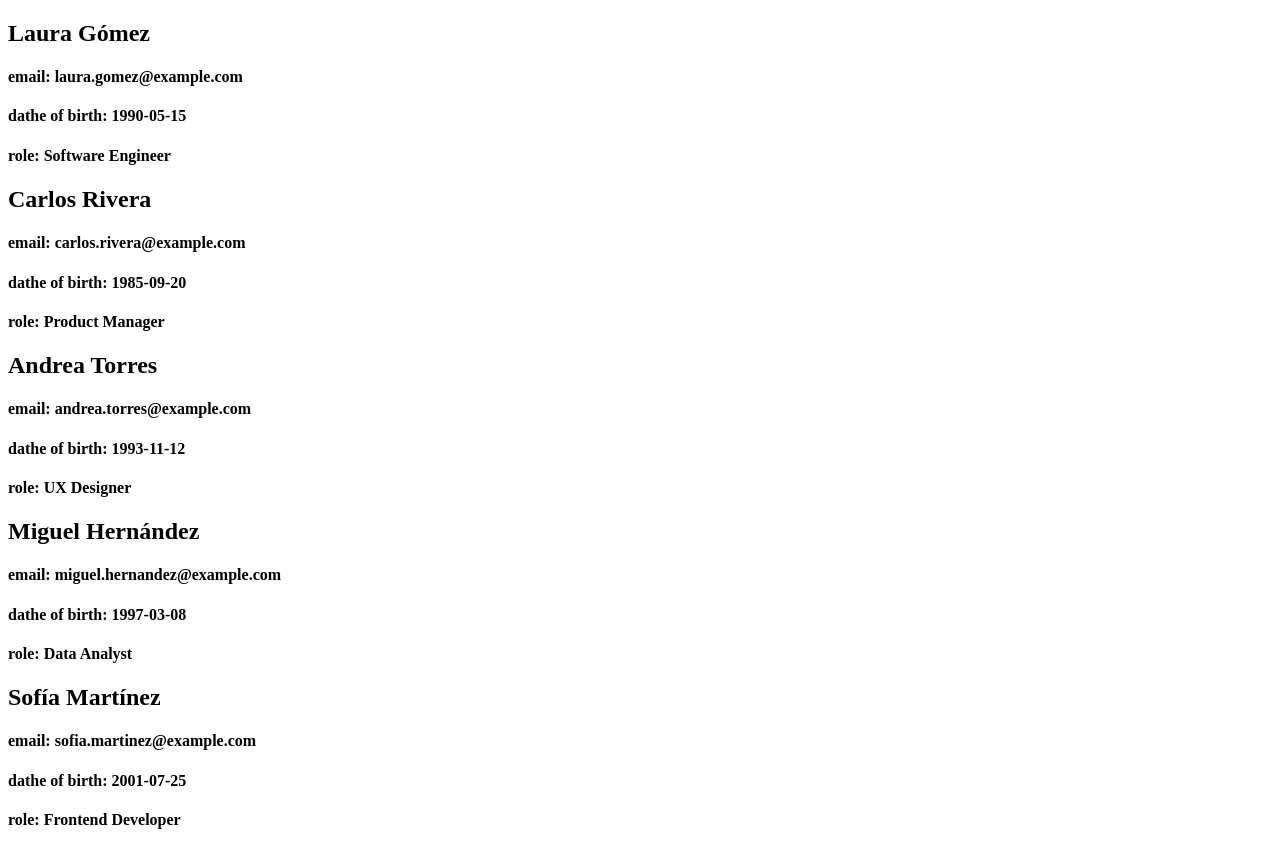
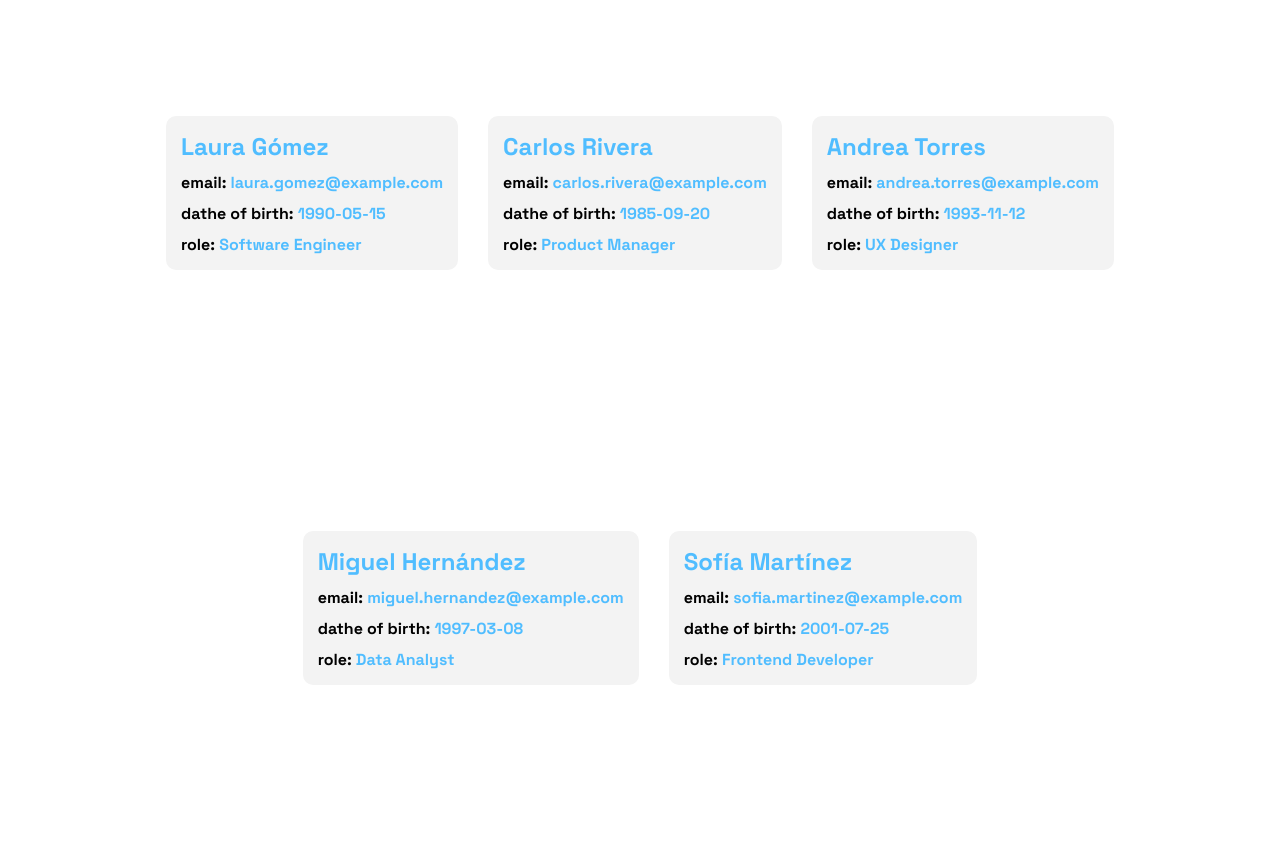
Before and after one commit to Johanh0/GI-React, a React (Vite) app: page / in a window 1280 px wide. After the commit the page ends 800 px from the top, so only its background shows below. Built offline with nearby package versions, Linux system fonts and the light colour scheme.

Commit message:
Styles added.

```diff
--- a/src/App.jsx
+++ b/src/App.jsx
@@ -1,10 +1,11 @@
 import BasicInfo from "./components/BasicInfo";
 import users from "./utils/users";
+import "./css/styles.css";
 
 function App() {
   return (
     <>
-      <section>
+      <section className="container">
         {users.map((user, index) => (
           <BasicInfo key={index} {...user} />
         ))}
--- a/src/components/BasicInfo.jsx
+++ b/src/components/BasicInfo.jsx
@@ -15,7 +15,7 @@ class BasicInfo extends React.Component {
 
   render() {
     return (
-      <div>
+      <div className="card">
         <h2>{this.state.person.name}</h2>
         <h4>
           email: <span>{this.state.person.email}</span>
--- /dev/null
+++ b/src/css/styles.css
@@ -0,0 +1,36 @@
+@import url("https://fonts.googleapis.com/css2?family=Space+Grotesk:wght@300..700&display=swap");
+
+* {
+  box-sizing: border-box;
+  margin: 0;
+  padding: 0;
+}
+
+html {
+  font-family: "Space Grotesk", serif;
+}
+
+.container {
+  display: flex;
+  justify-content: center;
+  align-items: center;
+  gap: 30px;
+  flex-wrap: wrap;
+  width: 100vw;
+  height: 100vh;
+}
+
+.card {
+  display: flex;
+  flex-direction: column;
+  gap: 10px;
+  width: fit-content;
+  padding: 15px;
+  background-color: #f3f3f3;
+  border-radius: 10px;
+
+  & h2,
+  span {
+    color: #50bdff;
+  }
+}
```
Also changed, not shown: 1 other file (tests, documents, lock files or other folders).
